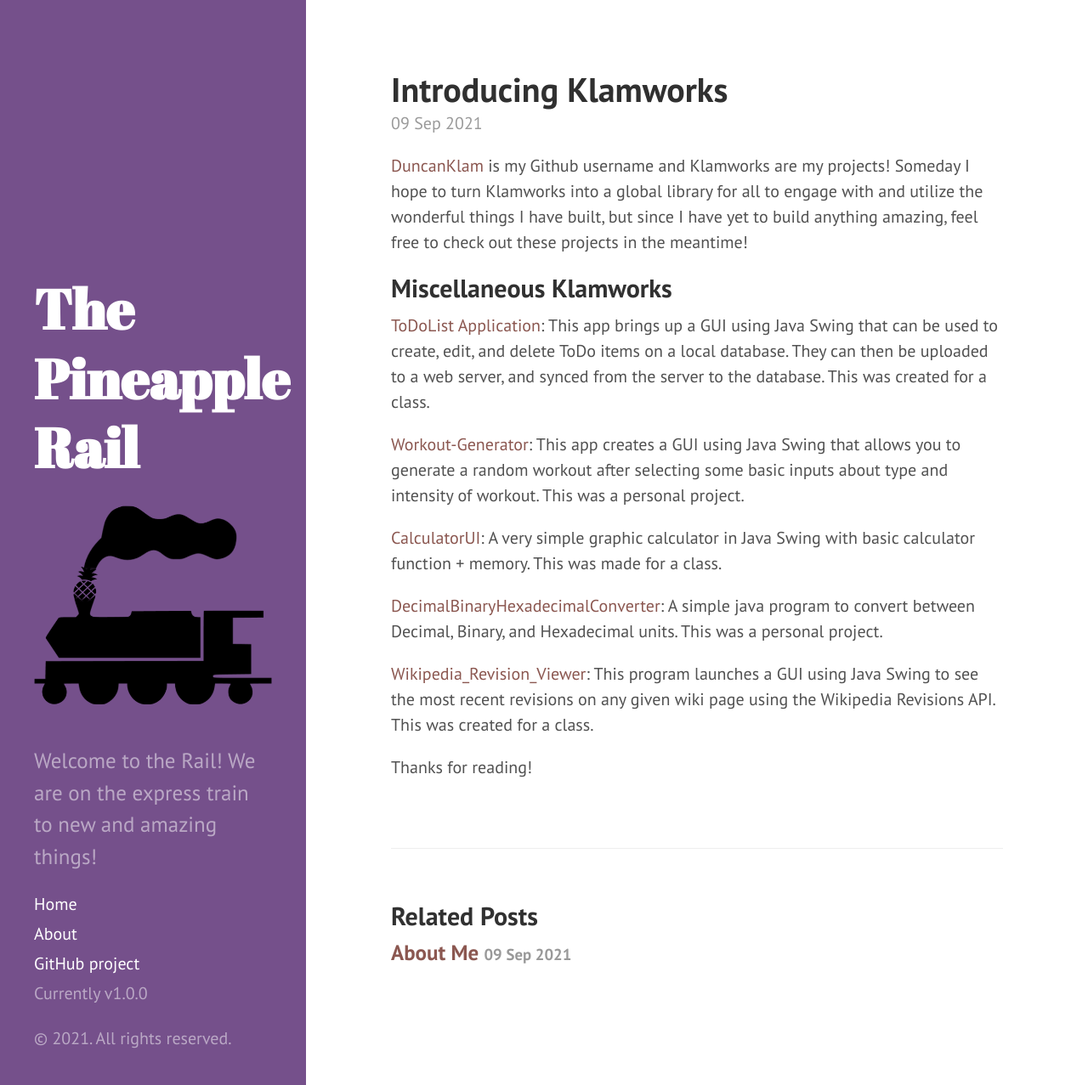
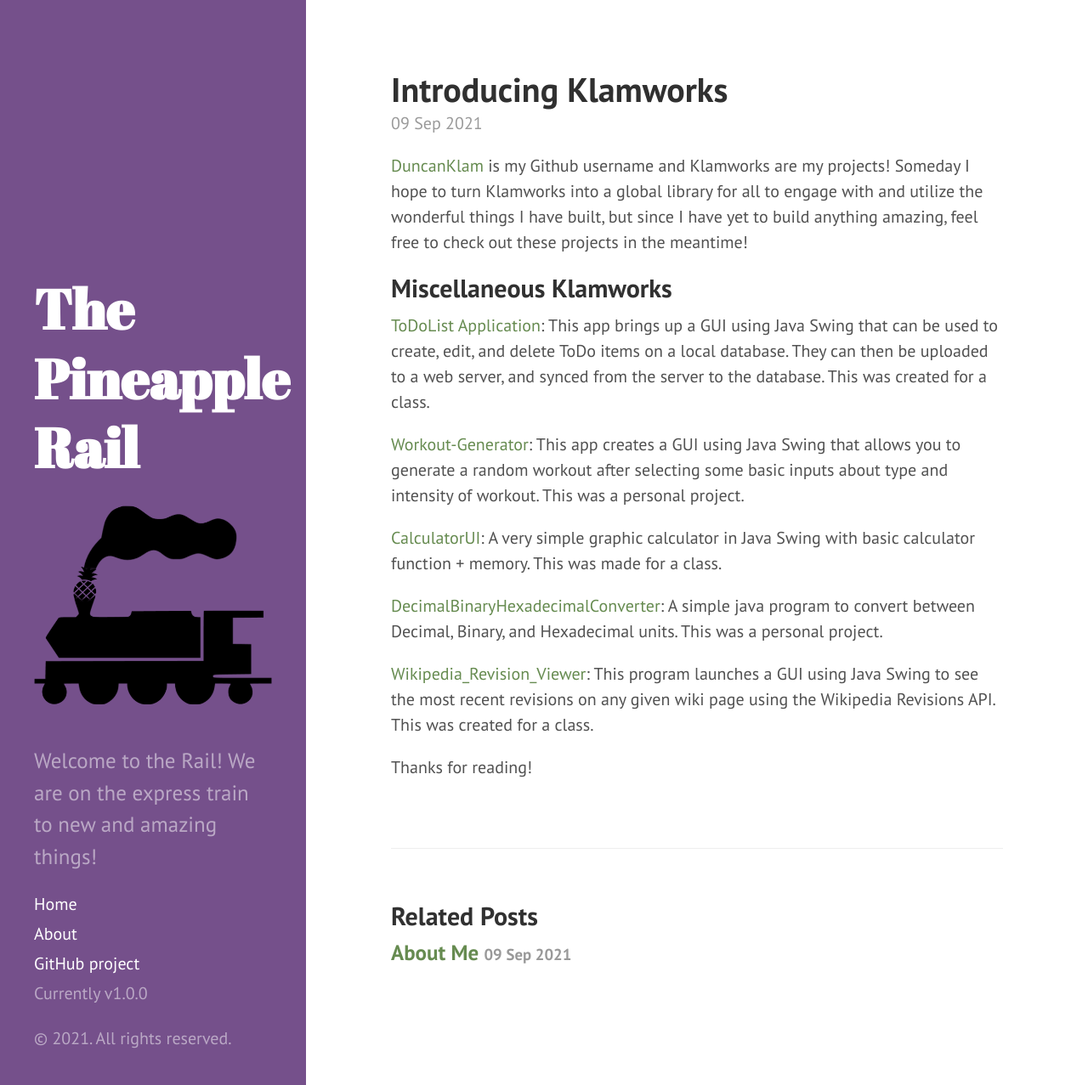
Before and after one commit to DuncanKlam/DuncanKlam.github.io, a Jekyll site: the page built from _posts/2021-09-09-introducing-klamworks.md, in a window 1280 px wide and 1277 px high. Shown: the whole window at 85% size. Built offline with Jekyll 4.4.1, drawn with Linux system fonts in a browser that asks for light colours.

Commit message:
Change Purple and Maroon theme to Purple and Green

```diff
--- a/public/css/hyde.css
+++ b/public/css/hyde.css
@@ -249,11 +249,11 @@ a.sidebar-nav-item:focus {
   color: #8f5536;
 }
 
-/* Purple and Maroon */
+/* Purple and Green */
 .theme-base-a1 .sidebar {
   background-color: #75508B;
 }
 .theme-base-a1 .content a,
 .theme-base-a1 .related-posts li a:hover {
-  color: #8B5750;
+  color: #668B50;
 }
```
